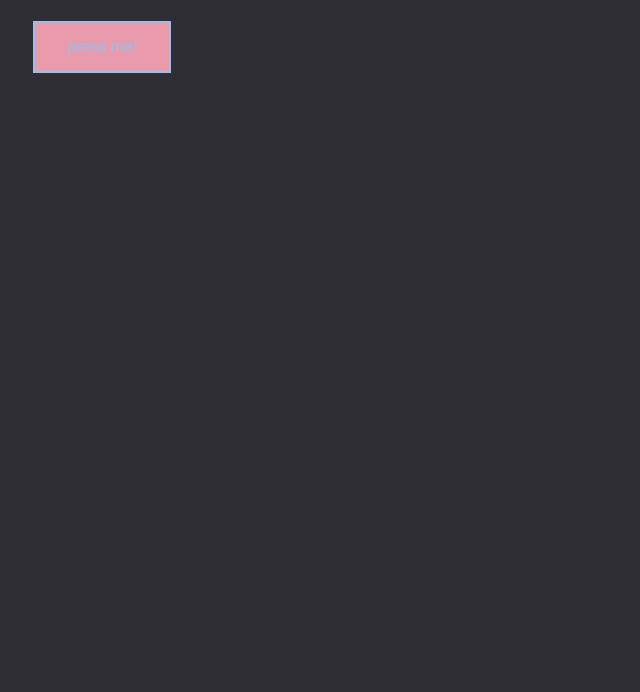
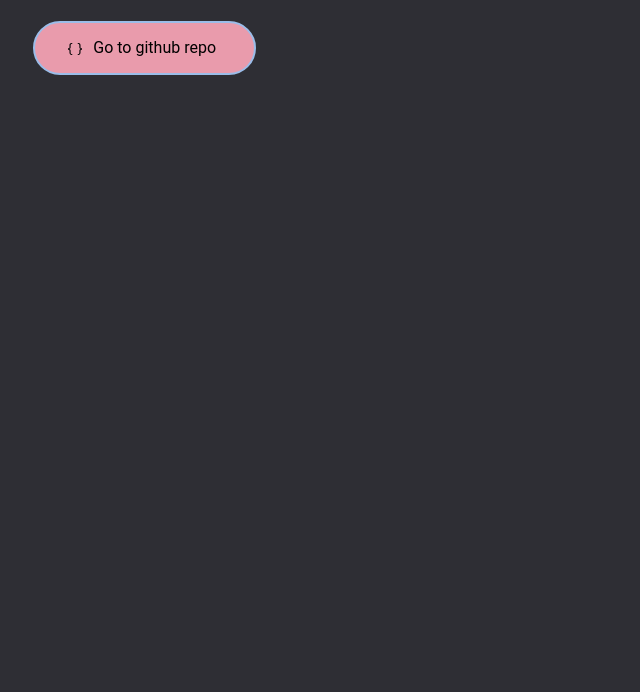
Before and after one commit to f0roots/f9roots.github.io, a plain HTML site: page index.html in a window 1280 px wide. Shown: the part 108-800 px from the top of the page, without its empty margins (0-640 px from the left). Drawn offline with nearby package versions, Linux system fonts and the light colour scheme.

Commit message:
added repo lol

```diff
--- a/index.html
+++ b/index.html
@@ -10,7 +10,7 @@
     <link rel="stylesheet" href="https://stackpath.bootstrapcdn.com/bootstrap/4.5.0/css/bootstrap.min.css"
         integrity="sha384-9aIt2nRpC12Uk9gS9baDl411NQApFmC26EwAOH8WgZl5MYYxFfc+NcPb1dKGj7Sk" crossorigin="anonymous">
 
-    <title>f9</title>
+    <title>F9</title>
     <link rel="icon" href="https://en.gravatar.com/userimage/143181088/dc78568837efc34c7aa55a6a4fea6704.png">
     <meta name="viewport" content="width=device-width, initial-scale=1">
     <link rel="stylesheet" type="text/css" media="screen" href="main.css" />
@@ -20,7 +20,15 @@
 <body>
     <h1>This do be a header tho</h1>
     <p>So this is but a test... do not go too far...</p>
-    <button>press me!</button>
+    <form action="https://github.com/f0roots/f0roots.github.io" method="get">
+        <label class="code-label"><svg class="bi bi-braces" width="1em" height="1em" viewBox="0 0 16 16"
+                fill="currentColor" xmlns="http://www.w3.org/2000/svg">
+                <path
+                    d="M2.114 8.063V7.9c1.005-.102 1.497-.615 1.497-1.6V4.503c0-1.094.39-1.538 1.354-1.538h.273V2h-.376C3.25 2 2.49 2.759 2.49 4.352v1.524c0 1.094-.376 1.456-1.49 1.456v1.299c1.114 0 1.49.362 1.49 1.456v1.524c0 1.593.759 2.352 2.372 2.352h.376v-.964h-.273c-.964 0-1.354-.444-1.354-1.538V9.663c0-.984-.492-1.497-1.497-1.6zM13.886 7.9v.163c-1.005.103-1.497.616-1.497 1.6v1.798c0 1.094-.39 1.538-1.354 1.538h-.273v.964h.376c1.613 0 2.372-.759 2.372-2.352v-1.524c0-1.094.376-1.456 1.49-1.456V7.332c-1.114 0-1.49-.362-1.49-1.456V4.352C13.51 2.759 12.75 2 11.138 2h-.376v.964h.273c.964 0 1.354.444 1.354 1.538V6.3c0 .984.492 1.497 1.497 1.6z" />
+            </svg>
+            <input class="border1" type="submit" value="Go to github repo" name="Submit" id="frm1_submit" />
+        </label>
+    </form>
 </body>
 
 </head>
--- a/main.css
+++ b/main.css
@@ -2,6 +2,7 @@
   --pink: #e99bac;
   --beige: #e9e09b;
   --blue: #9bbde9;
+  --gray: #2E2E34;
 }
 
 
@@ -43,3 +44,29 @@ button {
 
 
 }
+
+.code-label {
+  border-radius: 50px;
+  background: none;
+  border: 2px solid;
+  border-color: var(--blue);
+  font: inherit;
+  line-height: 1;
+  margin: 0.5em;
+  padding: 1em 2em;
+  background: var(--pink);
+  color: black;
+  transition: 0.25s;
+  cursor: pointer;
+}
+
+.border1 {
+  background: none;
+  border: none;
+  font: inherit;
+  line-height: 1;
+  background: var(--pink);
+  color: black;
+  transition: 0.25s;
+
+}
```
